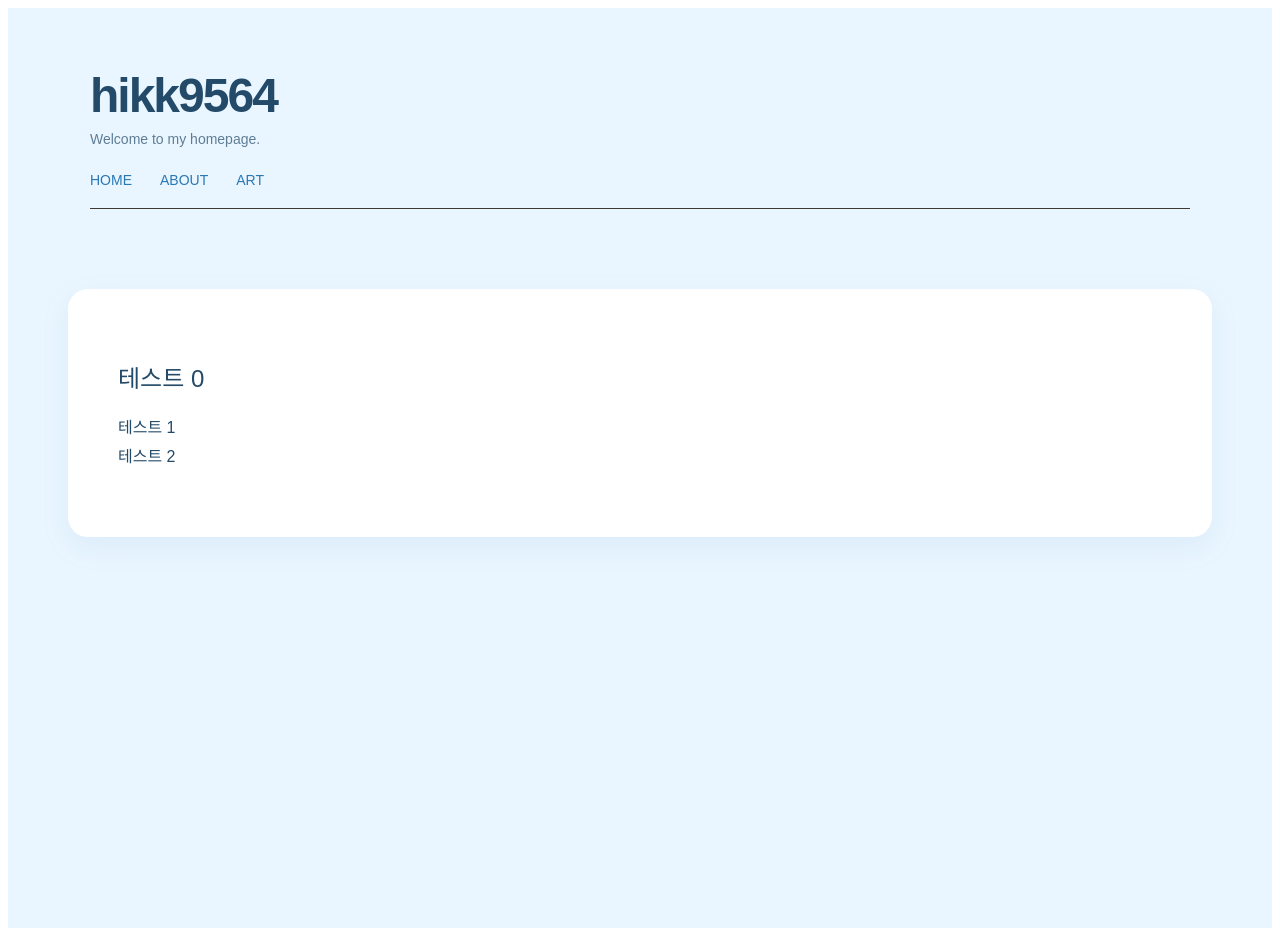
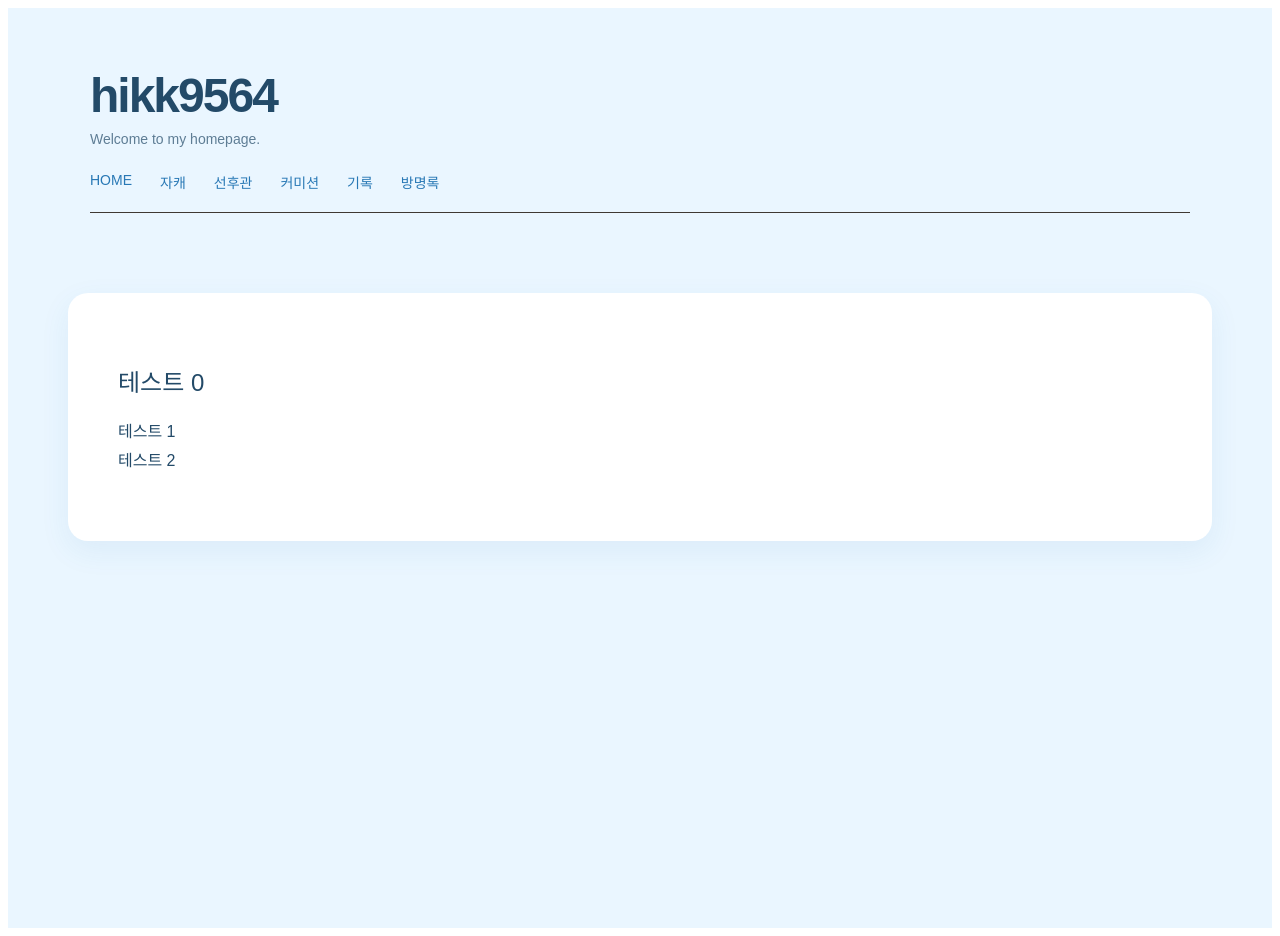
Before and after one commit to hikk9564/4659kkih, a Next.js app: page / in a window 1280 px wide. Built offline with nearby package versions, Linux system fonts and the light colour scheme.

Commit message:
Update page.tsx

```diff
--- a/app/page.tsx
+++ b/app/page.tsx
@@ -48,12 +48,21 @@ export default function Home() {
     HOME
   </a>
 
-  <a href="#about" style={{ color: "#2878B5", textDecoration: "none" }}>
-    ABOUT
+  <a href="#자캐" style={{ color: "#2878B5", textDecoration: "none" }}>
+    자캐
   </a>
 
-  <a href="#art" style={{ color: "#2878B5", textDecoration: "none" }}>
-    ART
+  <a href="#선후관" style={{ color: "#2878B5", textDecoration: "none" }}>
+    선후관
+  </a>
+  <a href="#커미션" style={{ color: "#2878B5", textDecoration: "none" }}>
+    커미션
+  </a>
+  <a href="#기록" style={{ color: "#2878B5", textDecoration: "none" }}>
+    기록
+  </a>
+  <a href="#방명록" style={{ color: "#2878B5", textDecoration: "none" }}>
+    방명록
   </a>
 </nav>
       </header>
```
